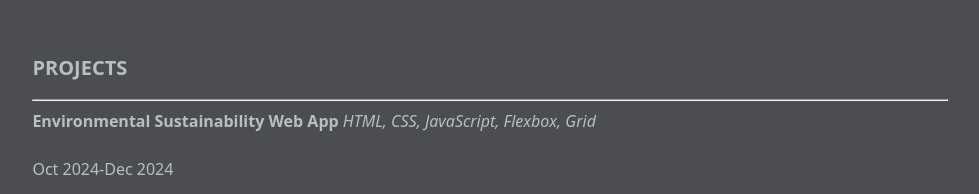
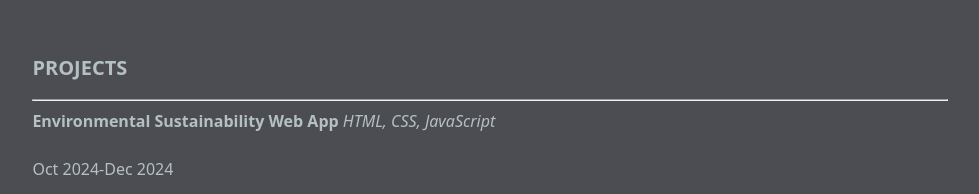
Before and after one commit to saanvi-ranadive/portfolio, a plain HTML site: page resume/index.html in a window 1280 px wide. Shown: the part 1039-1233 px from the top of the page, without its empty margins (150-1129 px from the left). Drawn offline with Linux system fonts and the light colour scheme.

Commit message:
update resume

```diff
--- a/resume/index.html
+++ b/resume/index.html
@@ -78,7 +78,7 @@
                 <h3 class="section-title">PROJECTS</h3>
                 <hr>
                 <b>Environmental Sustainability Web App</b>
-                <i>HTML, CSS, JavaScript, Flexbox, Grid</i> <br>
+                <i>HTML, CSS, JavaScript</i> <br>
                 <br>
                 <time>Oct 2024-Dec 2024</time> <br>
                 <ul>
```
Also changed, not shown: 2 other files.
